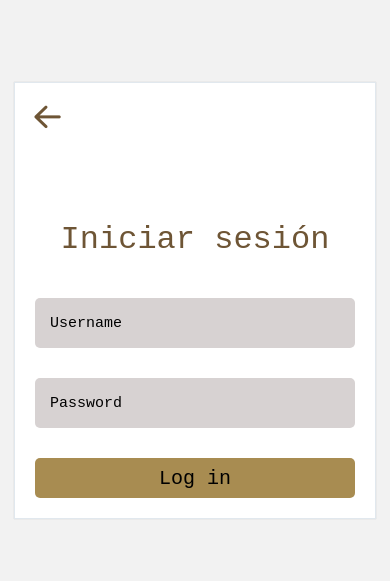
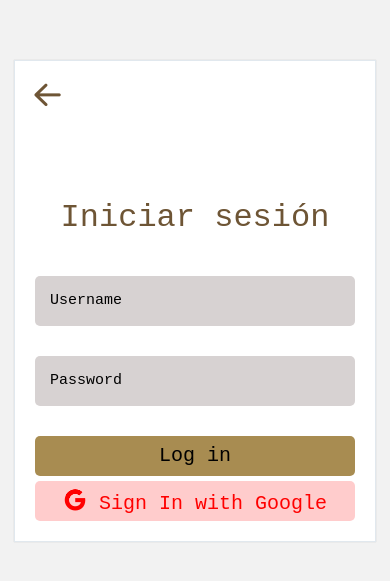
Before and after one commit to naomo123/dps-proyecto, a React Native app: screen /Login in a window 390 px wide. Shown: the part 129-710 px from the top of the page. Built offline with nearby package versions, Linux system fonts and the light colour scheme; no server answers.

Commit message:
login with google

```diff
--- a/components/Login.js
+++ b/components/Login.js
@@ -1,9 +1,10 @@
 
-import {View, Text, TextInput, StyleSheet, TouchableOpacity} from "react-native";
+import {View, Text, TextInput, StyleSheet, TouchableOpacity, Platform} from "react-native";
 import React, {useEffect, useState} from 'react';
 import { Card} from 'react-native-elements';
 import { AntDesign } from '@expo/vector-icons';
-import { auth } from "./firebase";
+import 'firebase/app'
+import { auth, provider } from "./firebase";
 import { useNavigation } from "@react-navigation/core";
 
 const Login = ()=> {
@@ -22,6 +23,10 @@ const Login = ()=> {
     return unsubscribe
   }, [])
 
+  const googleLogin = (user) => {
+    auth.signInWithRedirect(provider).then(result => {alert('Login')});
+  }
+
   const handleLogin = () => {
 
     auth
@@ -33,8 +38,6 @@ const Login = ()=> {
       .catch(error => alert(error.message))
   }
 
-
-
     return(
         <>
 
@@ -42,43 +45,24 @@ const Login = ()=> {
 
           <Card containerstyle={styles.card}>
             <TouchableOpacity
-
               onPress={()=>{
                 navigation.navigate('Inicio')
-
-
               }}
             >
               <AntDesign name="arrowleft"  style={styles.icon}  />
             </TouchableOpacity>
             <View style={styles.content2}>
-
-
               <Text style={styles.titulo}>Iniciar sesión</Text>
-
-
-            <TextInput style={styles.input} placeholder="Username"
-            value={email}
-           onChangeText={text => setEmail(text)}
-
-            />
-
-            <TextInput secureTextEntry={true}
-             placeholder="Password" style={styles.input}
-             value={password}
-            onChangeText={text => setPassword(text)}
-
-             />
-            <TouchableOpacity style={[styles.boton]}
-
-
-          onPress={handleLogin}
-            >
-
+              <TextInput style={styles.input} placeholder="Username" value={email} onChangeText={text => setEmail(text)} />
+              <TextInput secureTextEntry={true} placeholder="Password" style={styles.input} value={password} onChangeText={text => setPassword(text)} />
+              <TouchableOpacity style={[styles.boton]} onPress={handleLogin}>
                 <Text style={styles.texto}>Log in</Text>
-
               </TouchableOpacity>
-
+              {Platform.OS === 'web' ? (
+                <TouchableOpacity style={styles.botonGoogle} onPress={googleLogin}>
+                  <Text style={styles.textoGoogle}><AntDesign name="google" size={24} color="red" /> Sign In with Google</Text>
+                </TouchableOpacity>
+              ) : null }
 
             </View>
           </Card>
@@ -98,8 +82,6 @@ const styles = StyleSheet.create({
       },
       card:{
         alignItems:'center',
-
-
       },
        content2: {
        margin:5,
@@ -109,8 +91,6 @@ const styles = StyleSheet.create({
       icon:{
           fontSize: 35,
           color: '#6e5535',
-
-
       },
       titulo: {
         marginTop: 80,
@@ -132,9 +112,7 @@ const styles = StyleSheet.create({
         marginBottom: 30,
       },
       boton: {
-
         backgroundColor: 'rgb(168, 140, 81)',
-
         width: 320,
         height:40,
         justifyContent:'center',
@@ -146,5 +124,22 @@ const styles = StyleSheet.create({
         fontFamily: 'monospace',
         fontSize:20,
       },
+
+      botonGoogle: {
+        marginTop: 5,
+        backgroundColor: '#FFCCCC',
+        width: 320,
+        height:40,
+        justifyContent:'center',
+        borderRadius: 5,
+        justifyContent: 'center',
+      },
+      textoGoogle: {
+        textAlign: 'center',
+        fontFamily: 'monospace',
+        fontSize:20,
+        color: 'red'
+      },
 });
+
 export default Login;
--- a/components/firebase.js
+++ b/components/firebase.js
@@ -9,13 +9,14 @@ const firebaseConfig = {
     appId: "1:1002056235295:web:bc62e96d4ac735e21a182a",
     measurementId: "G-25X4P0RG9E"
 };
+
 let app;
 if(firebase.apps.length ===0){
-
   app=firebase.initializeApp(firebaseConfig);
-  }
-  else {
+} else {
   app=firebase.app()
 }
+const provider = new firebase.auth.GoogleAuthProvider();
+
 const  auth=firebase.auth()
-  export {auth};
+export {auth, provider};
--- a/package.json
+++ b/package.json
@@ -13,7 +13,7 @@
     "bootstrap": "^5.1.3",
     "expo": "~42.0.1",
     "expo-status-bar": "~1.0.4",
-    "firebase": "^8.2.3",
+    "firebase": "^8.10.0",
     "react": "16.13.1",
     "react-bootstrap": "^1.6.4",
     "react-bootstrap-validation": "^0.1.11",
@@ -30,6 +30,7 @@
     "react-native-table-component": "^1.2.1",
     "react-native-web": "^0.17.5",
     "react-router-dom": "^5.3.0",
+    "react-with-firebase-auth": "^1.3.11",
     "reactstrap": "^8.10.0"
   },
   "devDependencies": {
```
Also changed, not shown: 2 other files (tests, documents, lock files or other folders). Lines whose indentation alone changed are shown as unchanged.
